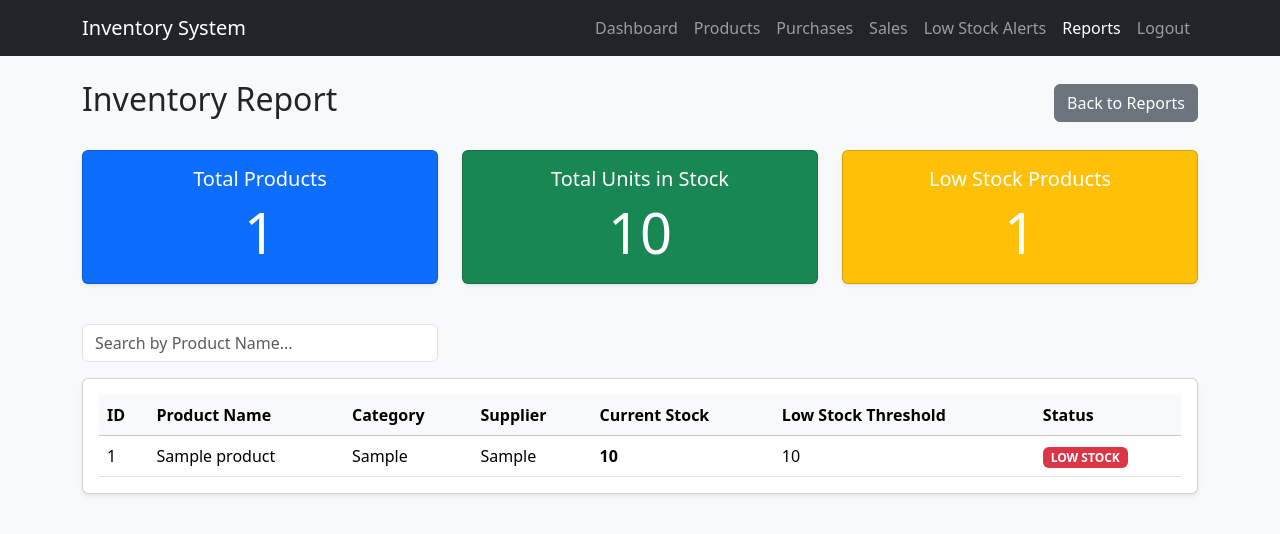
After one commit to ishithakodali/inventory-management-system, a Flask app: page /reports/inventory in a window 1280 px wide. The commit adds this page. Shown: the top 534 px of the page. Run offline with Flask 3, Linux system fonts and the light colour scheme; the visitor is signed in with stand-in values (Sample User, id 1); tables that the repository leaves empty hold one stand-in row (values such as "Sample post").

Commit message:
Implement Module 7: Reports

```diff
--- a/app.py
+++ b/app.py
@@ -4,6 +4,7 @@ from routes.purchase import purchase_bp
 from routes.sales import sales_bp
 from routes.low_stock import low_stock_bp
 from routes.products import products_bp
+from routes.reports import reports_bp
 from models.users import create_admin, create_staff
 from db import get_db_connection, create_tables
 
@@ -19,6 +20,7 @@ app.register_blueprint(purchase_bp)
 app.register_blueprint(sales_bp)
 app.register_blueprint(low_stock_bp)
 app.register_blueprint(products_bp)
+app.register_blueprint(reports_bp)
 
 @app.route("/")
 def home():
--- /dev/null
+++ b/routes/reports.py
@@ -0,0 +1,134 @@
+from flask import Blueprint, render_template, session, redirect, abort
+from db import get_db_connection
+
+reports_bp = Blueprint("reports", __name__)
+
+@reports_bp.before_request
+def check_admin():
+    if "username" not in session:
+        return redirect("/login")
+    if session.get("role") != "Admin":
+        abort(403)
+
+@reports_bp.route("/reports")
+def dashboard():
+    return render_template("reports.html")
+
+@reports_bp.route("/reports/inventory")
+def inventory():
+    conn = None
+    try:
+        conn = get_db_connection()
+
+        # Calculate Total Products
+        total_products_row = conn.execute("SELECT COUNT(*) as count FROM products").fetchone()
+        total_products = total_products_row["count"] if total_products_row else 0
+
+        # Calculate Total Stock
+        total_stock_row = conn.execute("SELECT SUM(stock_quantity) as total FROM products").fetchone()
+        total_stock = total_stock_row["total"] if total_stock_row and total_stock_row["total"] else 0
+
+        # Calculate Low Stock Products Count
+        low_stock_count_row = conn.execute("SELECT COUNT(*) as count FROM products WHERE stock_quantity <= low_stock_threshold").fetchone()
+        low_stock_count = low_stock_count_row["count"] if low_stock_count_row else 0
+
+        # Fetch all products sorted alphabetically
+        products = conn.execute("SELECT id, name, category, supplier, stock_quantity, low_stock_threshold FROM products ORDER BY name ASC").fetchall()
+
+    finally:
+        if conn:
+            conn.close()
+
+    return render_template(
+        "report_inventory.html",
+        total_products=total_products,
+        total_stock=total_stock,
+        low_stock_count=low_stock_count,
+        products=products
+    )
+
+@reports_bp.route("/reports/sales")
+def sales():
+    conn = None
+    try:
+        conn = get_db_connection()
+
+        # Total Products Sold
+        total_products_sold_row = conn.execute("SELECT COUNT(DISTINCT product_id) as count FROM sales").fetchone()
+        total_products_sold = total_products_sold_row["count"] if total_products_sold_row else 0
+
+        # Total Revenue
+        total_revenue_row = conn.execute("SELECT COALESCE(SUM(quantity * selling_price), 0) as total FROM sales").fetchone()
+        total_revenue = total_revenue_row["total"] if total_revenue_row and total_revenue_row["total"] else 0
+
+        # Number of Sales Records
+        total_records_row = conn.execute("SELECT COUNT(*) as count FROM sales").fetchone()
+        total_records = total_records_row["count"] if total_records_row else 0
+
+        # Fetch sales report data
+        query = """
+            SELECT
+                p.name,
+                COALESCE(SUM(s.quantity), 0) AS total_quantity,
+                COALESCE(SUM(s.quantity * s.selling_price), 0) AS total_revenue
+            FROM products p
+            LEFT JOIN sales s ON p.id = s.product_id
+            GROUP BY p.id
+            ORDER BY total_revenue DESC
+        """
+        sales_data = conn.execute(query).fetchall()
+
+    finally:
+        if conn:
+            conn.close()
+
+    return render_template(
+        "report_sales.html",
+        total_products_sold=total_products_sold,
+        total_revenue=total_revenue,
+        total_records=total_records,
+        sales_data=sales_data
+    )
+
+@reports_bp.route("/reports/purchases")
+def purchases():
+    conn = None
+    try:
+        conn = get_db_connection()
+
+        # Total Purchased Units
+        total_purchased_units_row = conn.execute("SELECT COALESCE(SUM(quantity), 0) as total FROM purchases").fetchone()
+        total_purchased_units = total_purchased_units_row["total"] if total_purchased_units_row and total_purchased_units_row["total"] else 0
+
+        # Total Purchase Cost
+        total_cost_row = conn.execute("SELECT COALESCE(SUM(quantity * purchase_price), 0) as total FROM purchases").fetchone()
+        total_cost = total_cost_row["total"] if total_cost_row and total_cost_row["total"] else 0
+
+        # Number of Purchase Records
+        total_records_row = conn.execute("SELECT COUNT(*) as count FROM purchases").fetchone()
+        total_records = total_records_row["count"] if total_records_row else 0
+
+        # Fetch purchase report data
+        query = """
+            SELECT
+                p.name,
+                COALESCE(SUM(pu.quantity), 0) AS total_quantity,
+                COALESCE(SUM(pu.quantity * pu.purchase_price), 0) AS total_cost
+            FROM products p
+            LEFT JOIN purchases pu ON p.id = pu.product_id
+            GROUP BY p.id
+            ORDER BY total_quantity DESC
+        """
+        purchase_data = conn.execute(query).fetchall()
+
+    finally:
+        if conn:
+            conn.close()
+
+    return render_template(
+        "report_purchases.html",
+        total_purchased_units=total_purchased_units,
+        total_cost=total_cost,
+        total_records=total_records,
+        purchase_data=purchase_data
+    )
--- a/templates/base.html
+++ b/templates/base.html
@@ -34,6 +34,11 @@
                     <li class="nav-item">
                         <a class="nav-link {% if request.endpoint and request.endpoint.startswith('low_stock.') %}active{% endif %}" href="/low-stock">Low Stock Alerts</a>
                     </li>
+                    {% if session.get('role') == 'Admin' %}
+                    <li class="nav-item">
+                        <a class="nav-link {% if request.endpoint and request.endpoint.startswith('reports.') %}active{% endif %}" href="/reports">Reports</a>
+                    </li>
+                    {% endif %}
                     <li class="nav-item">
                         <a class="nav-link" href="/logout">Logout</a>
                     </li>
--- /dev/null
+++ b/templates/report_inventory.html
@@ -0,0 +1,110 @@
+{% extends 'base.html' %}
+
+{% block content %}
+<div class="row mb-4">
+    <div class="col-12 d-flex justify-content-between align-items-center">
+        <h2>Inventory Report</h2>
+        <a href="/reports" class="btn btn-secondary">Back to Reports</a>
+    </div>
+</div>
+
+<!-- Stats Row -->
+<div class="row mb-4">
+    <div class="col-md-4">
+        <div class="card text-white bg-primary mb-3 shadow-sm">
+            <div class="card-body text-center">
+                <h5 class="card-title">Total Products</h5>
+                <p class="card-text display-4">{{ total_products }}</p>
+            </div>
+        </div>
+    </div>
+    <div class="col-md-4">
+        <div class="card text-white bg-success mb-3 shadow-sm">
+            <div class="card-body text-center">
+                <h5 class="card-title">Total Units in Stock</h5>
+                <p class="card-text display-4">{{ total_stock }}</p>
+            </div>
+        </div>
+    </div>
+    <div class="col-md-4">
+        <div class="card text-white bg-warning mb-3 shadow-sm">
+            <div class="card-body text-center">
+                <h5 class="card-title">Low Stock Products</h5>
+                <p class="card-text display-4">{{ low_stock_count }}</p>
+            </div>
+        </div>
+    </div>
+</div>
+
+<!-- Search Input -->
+<div class="row mb-3">
+    <div class="col-md-4">
+        <input type="text" id="searchInput" class="form-control" placeholder="Search by Product Name...">
+    </div>
+</div>
+
+<!-- Inventory Table -->
+<div class="row mb-4">
+    <div class="col-12">
+        <div class="card shadow-sm">
+            <div class="card-body">
+                {% if products %}
+                <div class="table-responsive">
+                    <table class="table table-hover align-middle mb-0" id="reportTable">
+                        <thead class="table-light">
+                            <tr>
+                                <th>ID</th>
+                                <th>Product Name</th>
+                                <th>Category</th>
+                                <th>Supplier</th>
+                                <th>Current Stock</th>
+                                <th>Low Stock Threshold</th>
+                                <th>Status</th>
+                            </tr>
+                        </thead>
+                        <tbody>
+                            {% for product in products %}
+                            <tr>
+                                <td>{{ product.id }}</td>
+                                <td class="product-name">{{ product.name }}</td>
+                                <td>{{ product.category }}</td>
+                                <td>{{ product.supplier }}</td>
+                                <td><strong>{{ product.stock_quantity }}</strong></td>
+                                <td>{{ product.low_stock_threshold }}</td>
+                                <td>
+                                    {% if product.stock_quantity <= product.low_stock_threshold %}
+                                        <span class="badge bg-danger">LOW STOCK</span>
+                                    {% else %}
+                                        <span class="badge bg-success">OK</span>
+                                    {% endif %}
+                                </td>
+                            </tr>
+                            {% endfor %}
+                        </tbody>
+                    </table>
+                </div>
+                {% else %}
+                <div class="text-center text-muted p-3">
+                    <p class="mb-0">No products available in inventory.</p>
+                </div>
+                {% endif %}
+            </div>
+        </div>
+    </div>
+</div>
+
+<script>
+document.getElementById('searchInput').addEventListener('keyup', function() {
+    let filter = this.value.toLowerCase();
+    let rows = document.querySelectorAll('#reportTable tbody tr');
+
+    rows.forEach(row => {
+        let nameCell = row.querySelector('.product-name');
+        if (nameCell) {
+            let nameText = nameCell.textContent.toLowerCase();
+            row.style.display = nameText.includes(filter) ? '' : 'none';
+        }
+    });
+});
+</script>
+{% endblock %}
```
Also changed, not shown: templates/report_purchases.html (added, +96 -0 lines), templates/report_sales.html (added, +96 -0 lines), templates/reports.html (added, +45 -0 lines).
